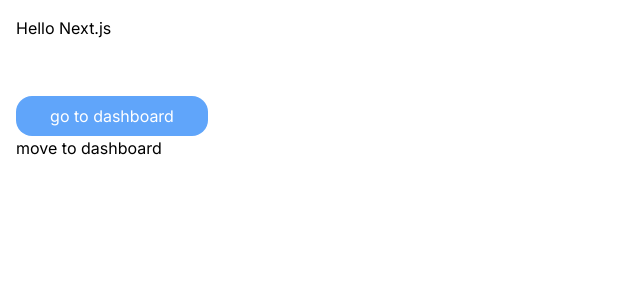
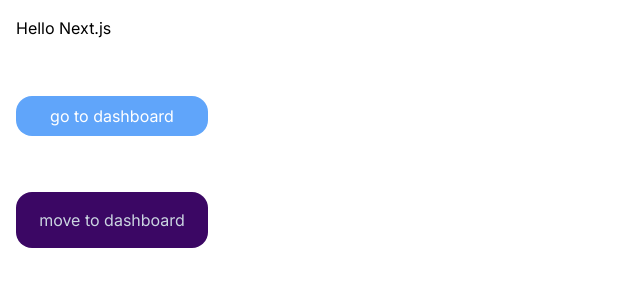
Before and after one commit to parisaMontakhab/NextLearning, a Next.js app: page / in a window 1280 px wide. Shown: the top 300 px of the page, without its empty margins (0-640 px from the left). Built offline with nearby package versions, Linux system fonts and the light colour scheme.

Commit message:
feat: add class and style by tailwind on btn

```diff
--- a/src/app/page.tsx
+++ b/src/app/page.tsx
@@ -9,7 +9,7 @@ export default function  Home(){
 
       </div>
 
-      <button>move to dashboard</button>
+      <button className="mt-14 w-48 p-4 bg-purple-950 text-center text-slate-300 rounded-2xl hover:bg-purple-400 hover:text-white transition-all duration-300">move to dashboard</button>
 
     </div>
   )
```
